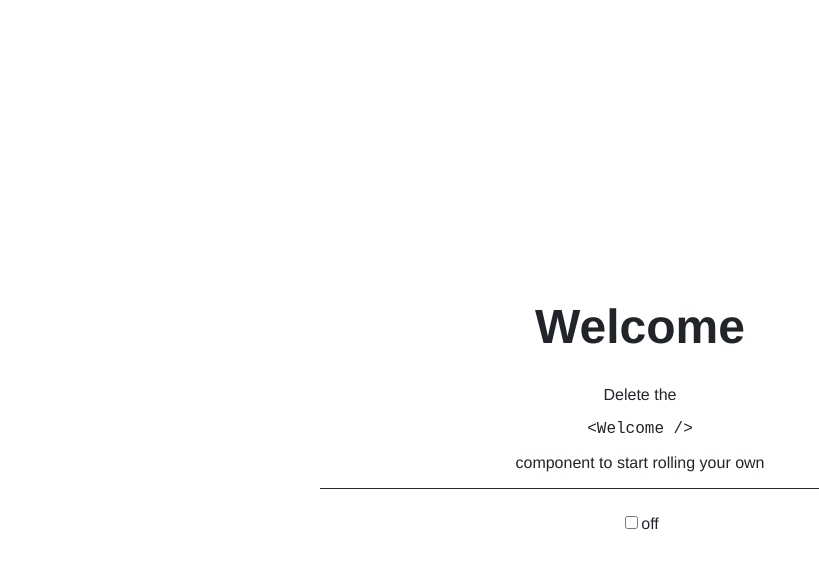
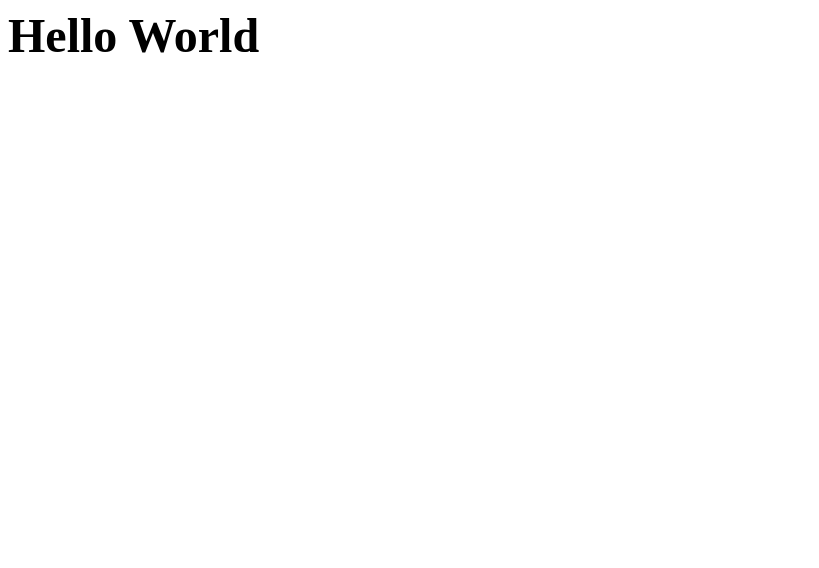
Before and after one commit to RalphSimon/RAD_Kanban, a Next.js app: page / in a window 1280 px wide. Shown: the top 568 px of the page, without its empty margins (0-819 px from the left). Built offline with nearby package versions, Linux system fonts and the light colour scheme.

Commit message:
Remove Welcome component

```diff
--- a/components/Welcome/Welcome.jsx
+++ b/components/Welcome/Welcome.tsx
@@ -1,14 +1,21 @@
-export const Welcome = ({ children }) => (
+import * as React from 'react'
+
+interface WelcomeProps {
+  children: JSX.Element[] | JSX.Element;
+}
+
+export const Welcome = ({ children }: WelcomeProps) => (
   <div className="welcome">
     <div>
       <h1>Welcome</h1>
-			<p>
-				Delete the <pre>&#60;Welcome /&#62;</pre> component to start rolling your own
-			</p>
+      <div>
+				Delete the <pre>&#60;Welcome /&#62;</pre> component to start rolling
+				your own
+      </div>
     </div>
 
     <div className="welcome-switch">{children}</div>
-		<style jsx global>{/* CSS */ `
+    <style jsx global>{`
 			*,
 			*::before,
 			*::after {
--- a/next.config.js
+++ b/next.config.js
@@ -1,5 +1,7 @@
+/* eslint-disable @typescript-eslint/no-var-requires */
 const withBundleAnalyzer = require('@zeit/next-bundle-analyzer')
 const { BUNDLE_ANALYZE } = process.env
+const withTypescript = require('@zeit/next-typescript')
 
 const nextConfig = {
   analyzeServer: ['server', 'both'].includes(BUNDLE_ANALYZE),
@@ -19,4 +21,4 @@ const nextConfig = {
   }
 }
 
-module.exports = withBundleAnalyzer(nextConfig)
+module.exports = withTypescript(withBundleAnalyzer(nextConfig))
--- a/pages/index.jsx
+++ /dev/null
@@ -1,7 +0,0 @@
-import { Welcome, WelcomeSwitch } from '../components/Welcome'
-
-export default () => (
-	<Welcome>
-		<WelcomeSwitch />
-	</Welcome>
-)
```
Lines whose indentation alone changed are shown as unchanged.
